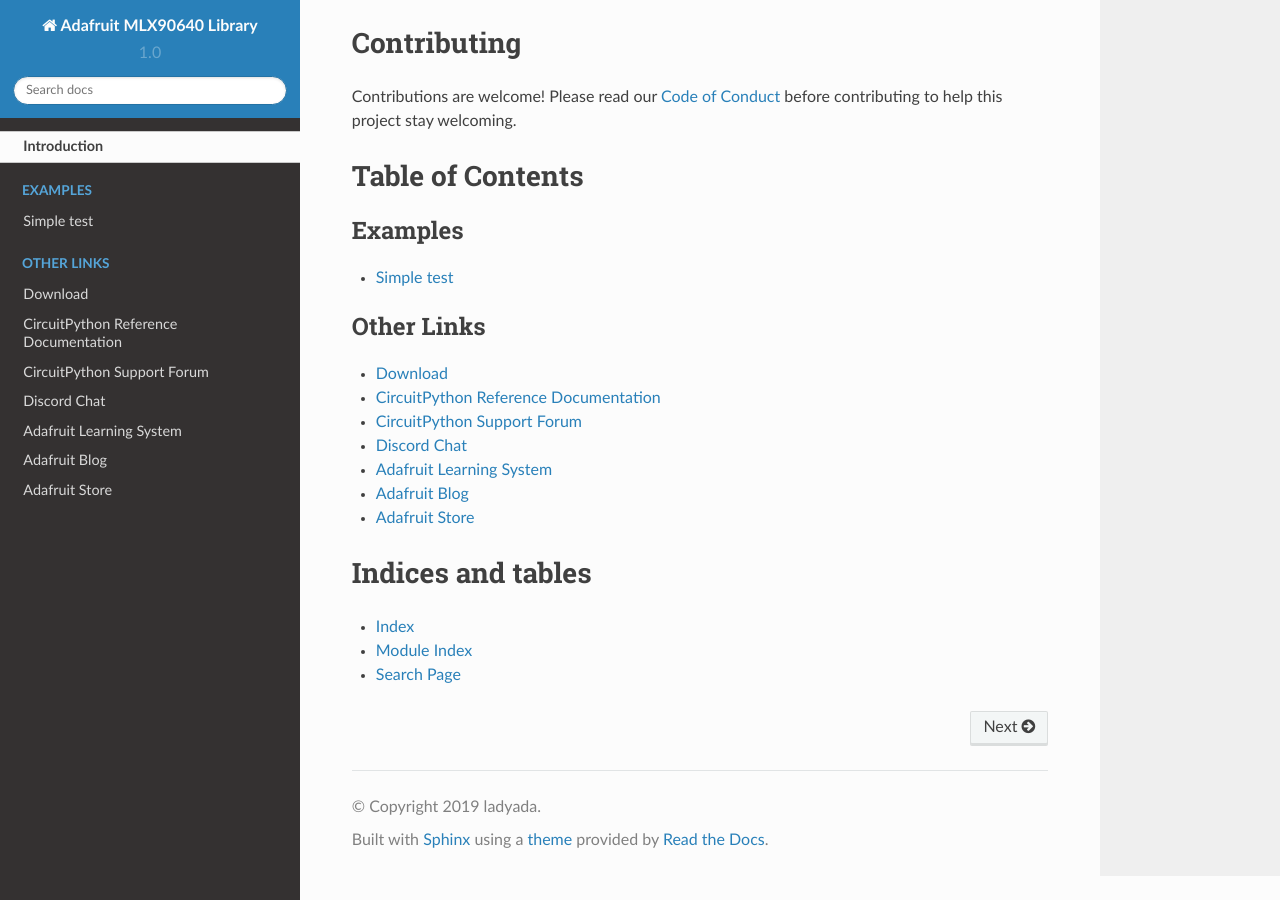
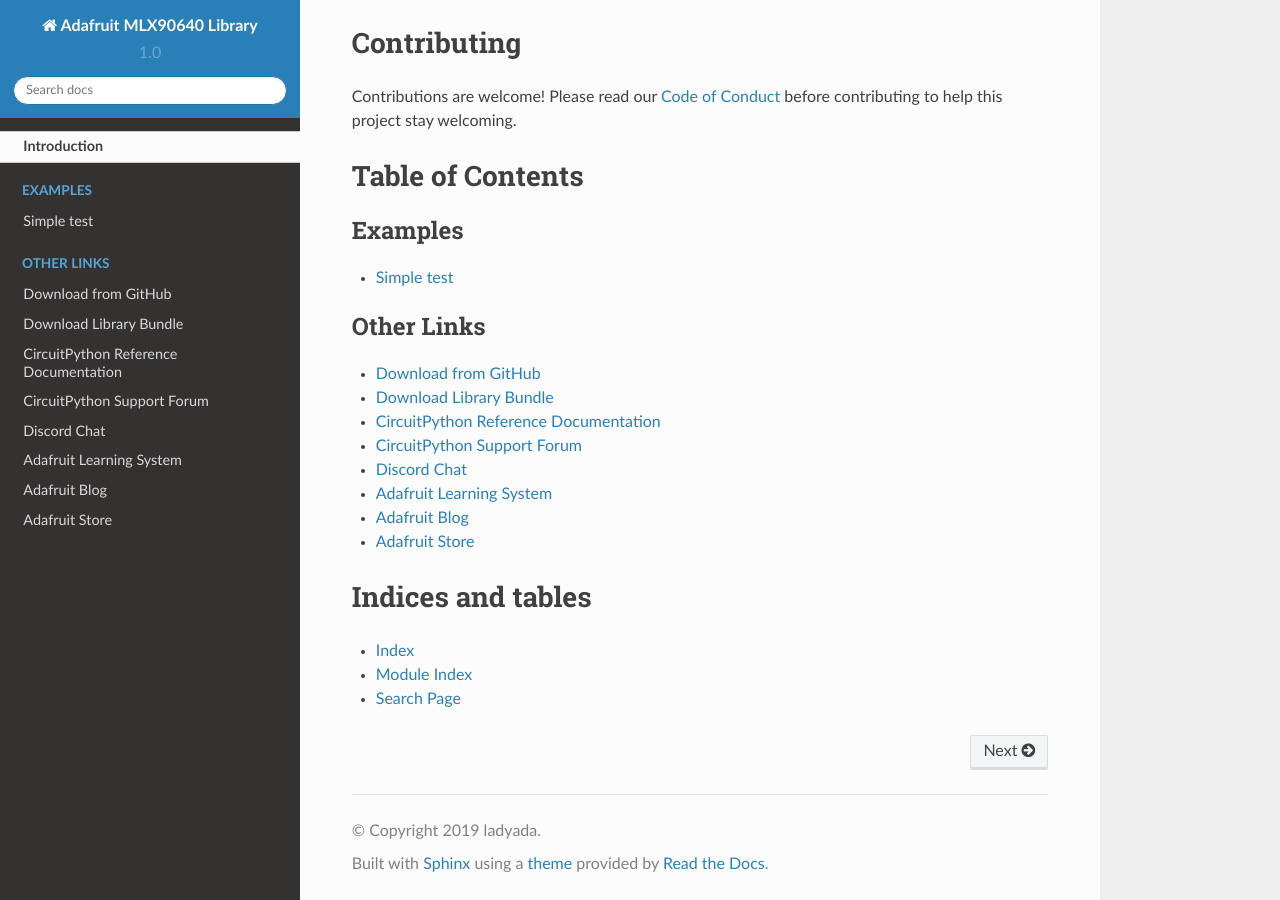
Before and after one commit to adafruit/Adafruit_CircuitPython_MLX90640, a Sphinx documentation site: the page built from docs/index.rst, in a window 1280 px wide and 900 px high, scrolled down 1723 px. Built offline with Sphinx 7.4.7 and the Read the Docs theme 2.0.0, drawn with Linux system fonts in a browser that asks for light colours.

Commit message:
Added cp.org link to index.rst

```diff
--- a/docs/index.rst
+++ b/docs/index.rst
@@ -31,7 +31,8 @@
 .. toctree::
     :caption: Other Links
 
-    Download <https://github.com/adafruit/Adafruit_CircuitPython_MLX90640/releases/latest>
+    Download from GitHub <https://github.com/adafruit/Adafruit_CircuitPython_MLX90640/releases/latest>
+    Download Library Bundle <https://circuitpython.org/libraries>
     CircuitPython Reference Documentation <https://docs.circuitpython.org>
     CircuitPython Support Forum <https://forums.adafruit.com/viewforum.php?f=60>
     Discord Chat <https://adafru.it/discord>
```
